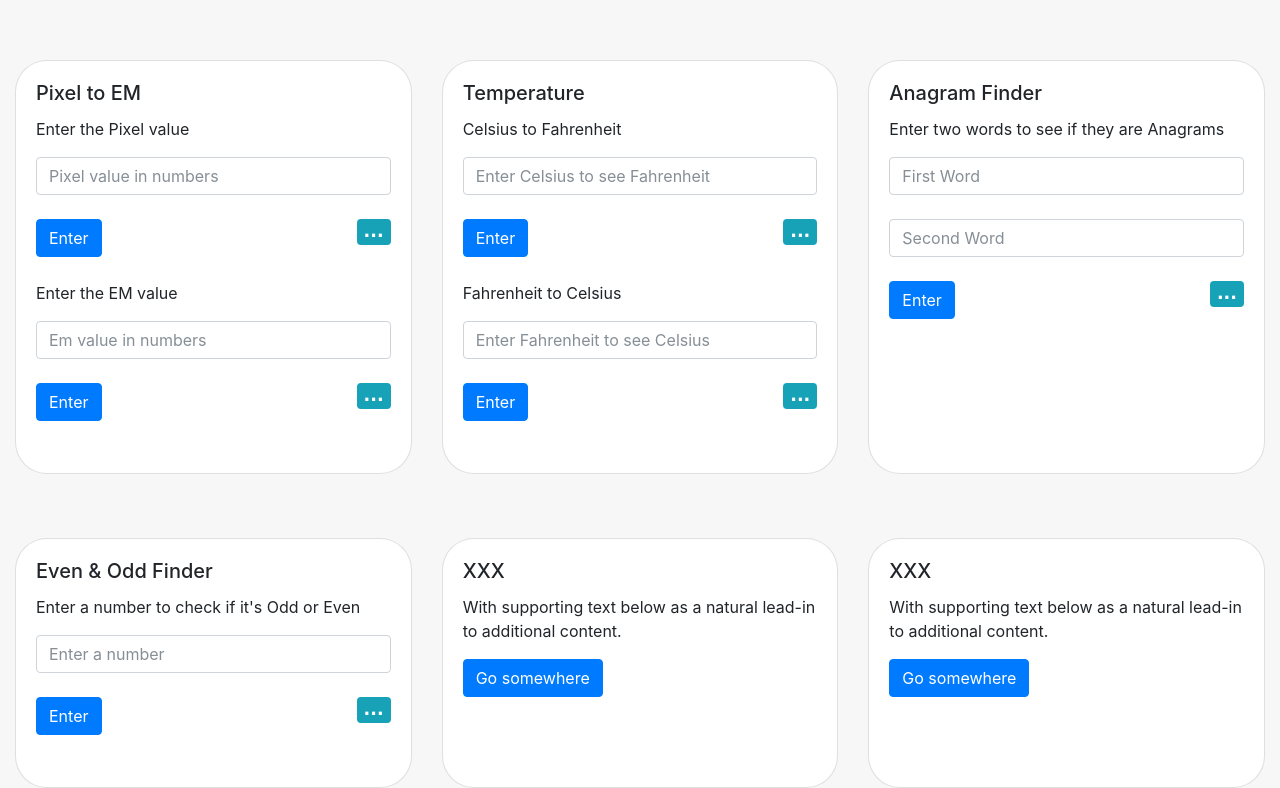
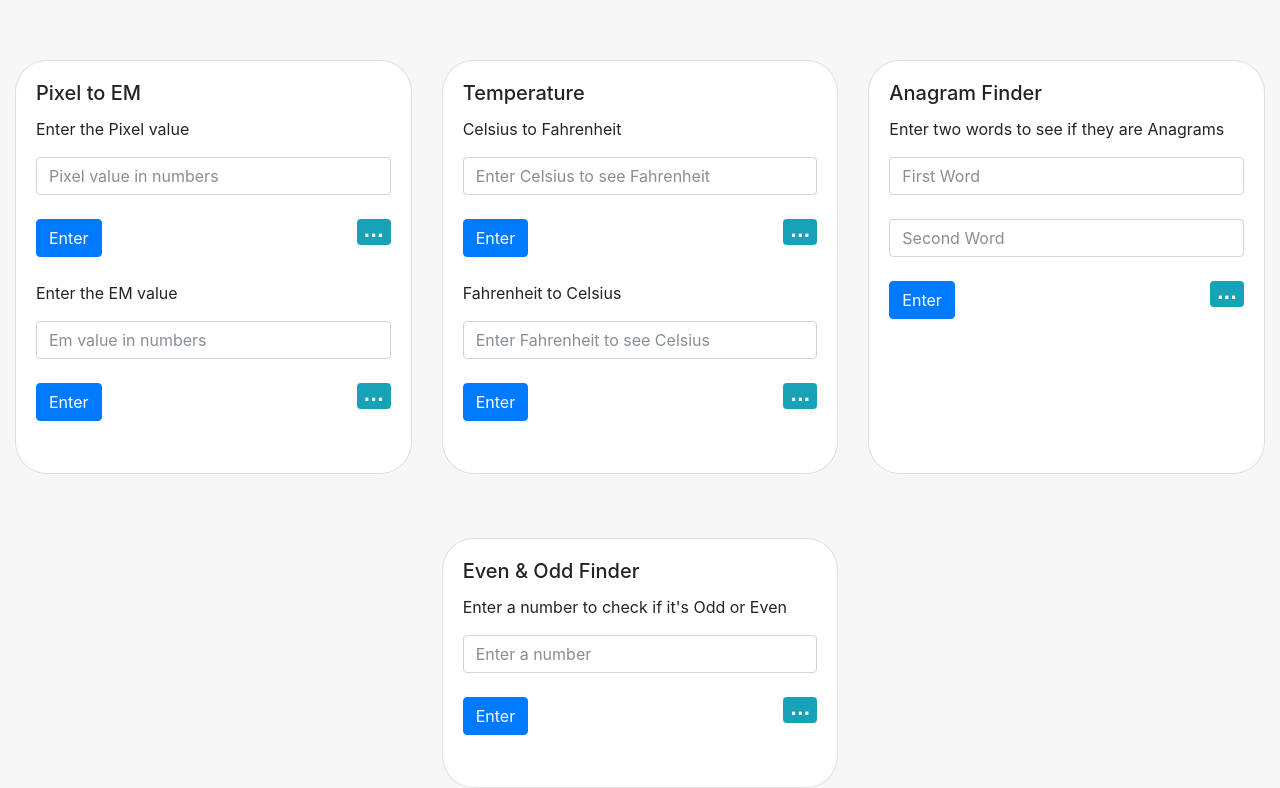
Before and after one commit to zsediqyar/tinyapps, a plain HTML site: page index.html in a window 1280 px wide. Shown: the part 87-875 px from the top of the page. Drawn offline with nearby package versions, Linux system fonts and the light colour scheme; a web font is replaced by a local one.

Commit message:
cards commented out

```diff
--- a/index.html
+++ b/index.html
@@ -123,28 +123,28 @@
         </div>
       </div>
 
-      <div class="col-md-4">
-        <div class="card">
+  <!--    <div class="col-md-4">-->
+  <!--      <div class="card">-->
 
-          <div class="card-body">
-            <h5 class="card-title">XXX</h5>
-            <p class="card-text">With supporting text below as a natural lead-in to additional content.</p>
-            <a href="#" class="btn btn-primary">Go somewhere</a>
-          </div>
-        </div>
-      </div>
+  <!--        <div class="card-body">-->
+  <!--          <h5 class="card-title">XXX</h5>-->
+  <!--          <p class="card-text">With supporting text below as a natural lead-in to additional content.</p>-->
+  <!--          <a href="#" class="btn btn-primary">Go somewhere</a>-->
+  <!--        </div>-->
+  <!--      </div>-->
+  <!--    </div>-->
 
-      <div class="col-md-4">
-        <div class="card">
-          <div class="card-body">
-            <h5 class="card-title">XXX</h5>
-            <p class="card-text">With supporting text below as a natural lead-in to additional content.</p>
-            <a href="#" class="btn btn-primary">Go somewhere</a>
-          </div>
-        </div>
-      </div>
-    </div>
-  </div>
+  <!--    <div class="col-md-4">-->
+  <!--      <div class="card">-->
+  <!--        <div class="card-body">-->
+  <!--          <h5 class="card-title">XXX</h5>-->
+  <!--          <p class="card-text">With supporting text below as a natural lead-in to additional content.</p>-->
+  <!--          <a href="#" class="btn btn-primary">Go somewhere</a>-->
+  <!--        </div>-->
+  <!--      </div>-->
+  <!--    </div>-->
+  <!--  </div>-->
+  <!--</div>-->
 </section>
 
 
```
